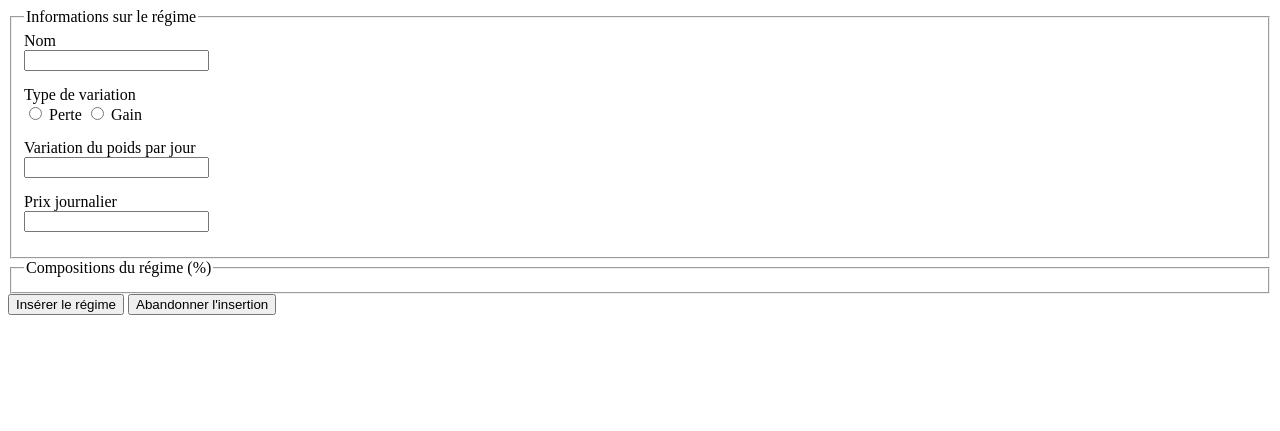
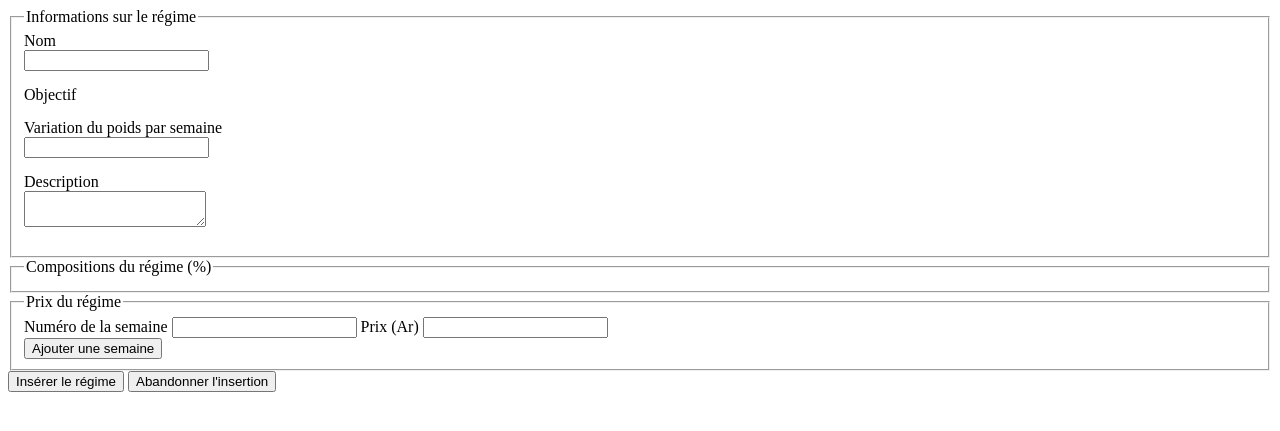
Before and after one commit to mickaellaandriamarondraibe-bit/regimeAlimentaires, a CodeIgniter 4 app: the page made by app/Views/regime_form.php in a window 1280 px wide. Shown: the top 431 px of the page. Run offline with PHP 8.4 and a stand-in for CodeIgniter, Linux system fonts and the light colour scheme; the template is opened without the code that fills it, so the values that code supplies are empty; some libraries are stand-ins or nearby versions.

Commit message:
feat: update regime form to include objective selection and improve layout

```diff
--- a/app/Views/regime_form.php
+++ b/app/Views/regime_form.php
@@ -1,5 +1,6 @@
 <!DOCTYPE html>
 <html lang="fr">
+
 <head>
     <meta charset="UTF-8">
     <title>Création de Régime</title>
@@ -10,14 +11,19 @@
             margin-top: 5px;
             display: block;
         }
-        .field-group { margin-bottom: 15px; }
+
+        .field-group {
+            margin-bottom: 15px;
+        }
     </style>
 </head>
+
 <body>
     <?php $errors = session()->getFlashdata('errors'); ?>
 
     <form action="<?= base_url('regime/create') ?>" method="post">
         <?= csrf_field() ?>
+        <div class="status"></div>
 
         <fieldset>
             <legend>Informations sur le régime</legend>
@@ -31,33 +37,43 @@
                 <?php endif ?>
             </div>
 
-            <!-- Champ Type de Variation -->
+            <!-- Champ Objectif -->
             <div class="field-group">
-                <label>Type de variation</label><br>
-                <input type="radio" name="type_variation" id="variation_perte" value="perte" <?= set_radio('type_variation', 'perte', true); ?>>
-                <label for="variation_perte">Perte</label>
-                <input type="radio" name="type_variation" id="variation_gain" value="gain" <?= set_radio('type_variation', 'gain'); ?>>
-                <label for="variation_gain">Gain</label>
-                <?php if (isset($errors['type_variation'])) : ?>
-                    <span class="error-message"><?= esc($errors['type_variation']) ?></span>
+                <label>Objectif</label><br>
+
+                <?php foreach ($objectifs as $key => $obj) : ?>
+                    <input type="radio"
+                        name="objectif_id"
+                        id="obj_<?= $obj['id'] ?>"
+                        value="<?= $obj['id'] ?>"
+                        <?= set_radio('objectif_id', $obj['id'], ($key === 0)); ?>>
+
+                    <label for="obj_<?= $obj['id'] ?>">
+                        <?= esc($obj['name']) ?>
+                    </label>
+                    <br>
+                <?php endforeach; ?>
+
+                <?php if (isset($errors['objectif_id'])) : ?>
+                    <span class="error-message"><?= esc($errors['objectif_id']) ?></span>
                 <?php endif ?>
             </div>
 
             <!-- Champ Variation Poids -->
             <div class="field-group">
-                <label for="variation_poids_jour">Variation du poids par jour</label><br>
-                <input type="number" name="variation_poids_jour" id="variation_poids_jour" step="any" value="<?= old('variation_poids_jour') ?>">
-                <?php if (isset($errors['variation_poids_jour'])) : ?>
-                    <span class="error-message"><?= esc($errors['variation_poids_jour']) ?></span>
+                <label for="variation_poids_semaine">Variation du poids par semaine</label><br>
+                <input type="number" name="variation_poids_semaine" id="variation_poids_semaine" step="any" value="<?= old('variation_poids_semaine') ?>">
+                <?php if (isset($errors['variation_poids_semaine'])) : ?>
+                    <span class="error-message"><?= esc($errors['variation_poids_semaine']) ?></span>
                 <?php endif ?>
             </div>
 
-            <!-- Champ Prix -->
+            <!-- Champ Description -->
             <div class="field-group">
-                <label for="prix_jour">Prix journalier</label><br>
-                <input type="number" name="prix_jour" id="prix_jour" step="any" value="<?= old('prix_jour') ?>">
-                <?php if (isset($errors['prix_jour'])) : ?>
-                    <span class="error-message"><?= esc($errors['prix_jour']) ?></span>
+                <label for="description">Description</label><br>
+                <textarea name="description" id="description"><?= old('description') ?></textarea>
+                <?php if (isset($errors['description'])) : ?>
+                    <span class="error-message"><?= esc($errors['description']) ?></span>
                 <?php endif ?>
             </div>
         </fieldset>
@@ -74,7 +90,21 @@
                         <span class="error-message"><?= esc($errors['pourcentage_' . $item['name']]) ?></span>
                     <?php endif ?>
                 </div>
-            <?php endforeach;?>
+            <?php endforeach; ?>
+        </fieldset>
+
+        <fieldset id="prix-fieldset">
+            <legend>Prix du régime</legend>
+            <div class="prix-week">
+                <label for="semaine">Numéro de la semaine</label>
+                <input type="number" name="semaine[]" id="semaine" value="<?= old('semaine.0') ?>">
+                <label for="prix">Prix (Ar)</label>
+                <input type="number" name="prix[]" id="prix" step="any" value="<?= old('prix.0') ?>">
+                <?php if (isset($errors['prix'])) : ?>
+                    <span class="error-message"><?= esc($errors['prix']) ?></span>
+                <?php endif ?>
+            </div>
+            <button type="button" id="add-week">Ajouter une semaine</button>
         </fieldset>
 
         <div class="btn-group">
@@ -82,5 +112,8 @@
             <a href="/regime/list"><input type="button" value="Abandonner l'insertion"></a>
         </div>
     </form>
+
+    <script src="/assets/js/regime_form.js"></script>
 </body>
+
 </html>
```
